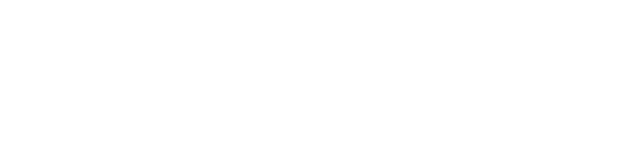
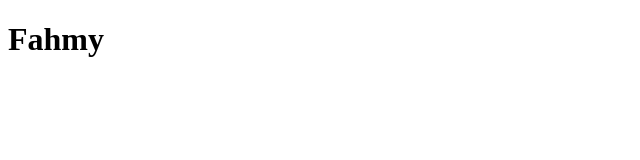
Before and after one commit to awaz525/awaz525.github.io, a plain HTML site: page index.html in a window 1280 px wide. Shown: the whole page, without its empty margins (0-640 px from the left). Drawn offline with Linux system fonts and the light colour scheme.

Commit message:
Update index.html

```diff
--- a/index.html
+++ b/index.html
@@ -6,6 +6,6 @@
     <title>Portfolio</title>
 </head>
 <body>
-
+    <h1>Fahmy</h1>
 </body>
 </html>
```
